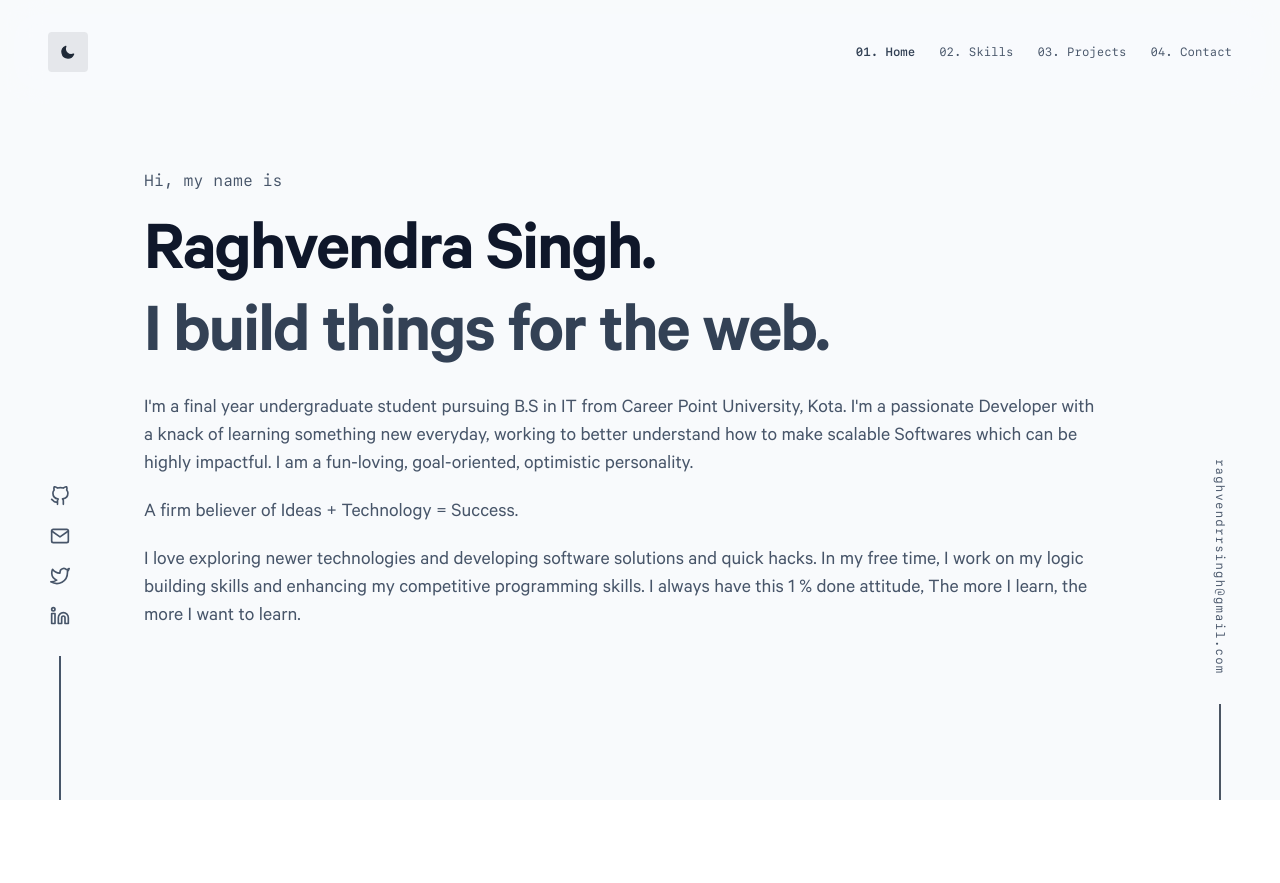
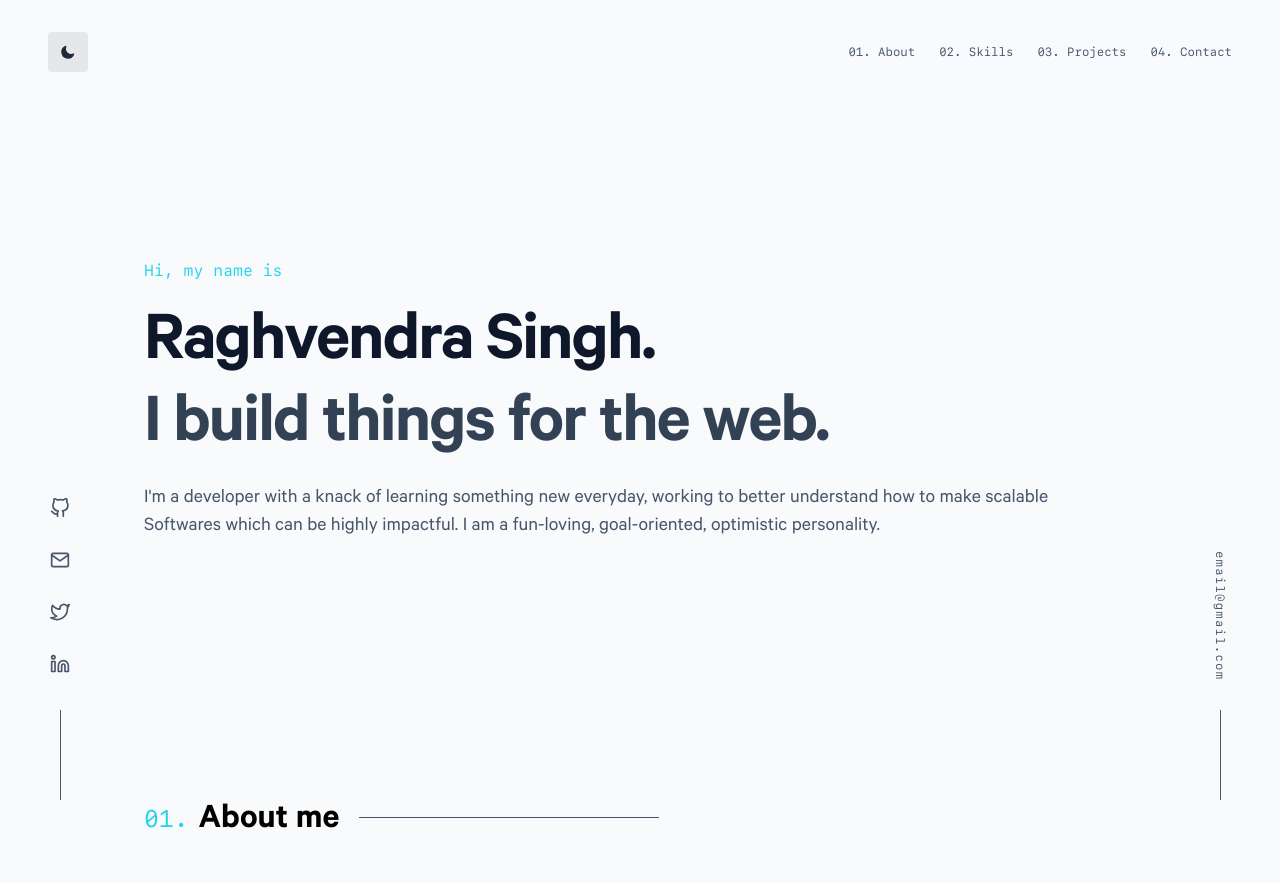
Before and after one commit to rsinghcodes/portfolio, a Next.js app: page / in a window 1280 px wide. Shown: the top 883 px of the page. Before the commit the page ends 800 px from the top, so only its background shows below. Built offline with nearby package versions, Linux system fonts and the light colour scheme.

Commit message:
Added About and Footer section

```diff
--- a/components/Container.tsx
+++ b/components/Container.tsx
@@ -5,6 +5,7 @@ import Head from "./Head";
 import NavItem from "./NavItem";
 import Social from "./Social";
 import Email from "./Email";
+import Footer from "./Footer";
 
 const Container = ({ children }: { children: React.ReactNode }) => {
   const [mounted, setMounted] = useState(false);
@@ -14,7 +15,7 @@ const Container = ({ children }: { children: React.ReactNode }) => {
   useEffect(() => setMounted(true), []);
 
   return (
-    <div className="bg-slate-50 dark:bg-[#0B1120]">
+    <div className="flex flex-col min-h-screen bg-slate-50 dark:bg-[#0B1120]">
       <Head />
       <nav className="flex items-center justify-between w-full py-8 px-12 mx-auto my-0 text-gray-900 bg-slate-50 dark:bg-[#0B1120] sticky-nav bg-opacity-60">
         <a href="#skip" className="skip-nav">
@@ -53,20 +54,21 @@ const Container = ({ children }: { children: React.ReactNode }) => {
           )}
         </button>
         <div className="font-mono text-xs">
-          <NavItem href="/" text="01. Home" />
-          <NavItem href="/skills" text="02. Skills" />
-          <NavItem href="/projects" text="03. Projects" />
-          <NavItem href="/contact" text="04. Contact" />
+          <NavItem href="/#about" text="01. About" />
+          <NavItem href="/#skills" text="02. Skills" />
+          <NavItem href="/#projects" text="03. Projects" />
+          <NavItem href="/#contact" text="04. Contact" />
         </div>
       </nav>
       <Social />
-      <Email email="raghvendrrsingh@gmail.com" />
+      <Email email="email@gmail.com" />
       <main
         id="skip"
-        className="flex flex-col mx-auto w-full px-6 sm:px-24 lg:px-24 xl:px-4 max-w-5xl min-h-screen bg-slate-50 dark:bg-[#0B1120]"
+        className="flex flex-col mx-auto w-full px-6 md:px-[100px] xl:px-4 max-w-5xl min-h-screen bg-slate-50 dark:bg-[#0B1120]"
       >
         {children}
       </main>
+      <Footer />
     </div>
   );
 };
--- a/components/Email.tsx
+++ b/components/Email.tsx
@@ -3,9 +3,9 @@ import React from "react";
 const Email = ({ email }: { email: string }) => {
   return (
     <div className="w-10 fixed bottom-0 left-auto right-10 z-10 hidden md:block">
-      <div className="flex flex-col items-center relative after:block after:w-0.5 after:h-24 after:my-0 after:mx-auto after:bg-gray-600 dark:after:bg-slate-300">
+      <div className="flex flex-col items-center relative after:block after:w-[1px] after:h-[90px] after:my-0 after:mx-auto after:bg-gray-600 dark:after:bg-slate-300">
         <a
-          className="my-5 mx-auto p-2.5 font-mono text-xs leading-5 tracking-widest hover:-translate-y-1 focus:-translate-y-1 text-slate-600 dark:text-slate-300 dark:hover:text-cyan-300"
+          className="my-5 mx-auto p-2.5 font-mono text-xs leading-5 tracking-widest hover:-translate-y-1 focus:-translate-y-1 text-slate-600 dark:text-slate-300 hover:text-cyan-400 dark:hover:text-cyan-300"
           style={{ writingMode: "vertical-rl" }}
           href={`mailto:${email}`}
         >
--- /dev/null
+++ b/components/Footer.tsx
@@ -0,0 +1,40 @@
+import React from "react";
+import { FiGithub, FiLinkedin, FiMail, FiTwitter } from "react-icons/fi";
+
+const Footer = () => {
+  return (
+    <footer className="flex flex-col justify-center items-center h-auto min-h-[70px] px-4 pt-4 pb-6 text-center">
+      <div className="block md:hidden w-full max-w-[200px] mt-0 mb-2.5 mx-auto text-slate-600 dark:text-slate-300">
+        <ul className="flex items-center justify-between p-0 m-0 list-none">
+          <li>
+            <a href="https://github.com/" className="p-5">
+              <FiGithub size="20" />
+            </a>
+          </li>
+          <li>
+            <a href="mailto:" className="p-5">
+              <FiMail size="20" />
+            </a>
+          </li>
+          <li>
+            <a href="https://twitter.com/" className="p-5">
+              <FiTwitter size="20" />
+            </a>
+          </li>
+          <li>
+            <a href="https://linkedin.com/in/" className="p-5">
+              <FiLinkedin size="20" />
+            </a>
+          </li>
+        </ul>
+      </div>
+      <div className="text-slate-600 dark:text-slate-400 text-xs font-mono leading-4">
+        <a className="p-2.5" href="https://github.com/">
+          Designed &amp; Built by Raghvendra Singh
+        </a>
+      </div>
+    </footer>
+  );
+};
+
+export default Footer;
--- a/components/NavItem.tsx
+++ b/components/NavItem.tsx
@@ -12,9 +12,9 @@ function NavItem({ href, text }: { href: string; text: string }) {
       <a
         className={cn(
           isActive
-            ? "font-semibold text-slate-700 dark:text-cyan-300"
+            ? "font-semibold text-cyan-400 dark:text-cyan-300"
             : "font-normal text-slate-600 dark:text-slate-300",
-          "hidden md:inline-block p-1 sm:px-3 sm:py-2 last-of-type:pr-0 rounded-lg transition-all hover:text-cyan-700 dark:hover:text-cyan-300"
+          "hidden md:inline-block p-1 sm:px-3 sm:py-2 last-of-type:pr-0 rounded-lg transition-all hover:text-cyan-400 dark:hover:text-cyan-300"
         )}
       >
         <span className="capsize">{text}</span>
--- a/components/Social.tsx
+++ b/components/Social.tsx
@@ -4,24 +4,24 @@ import { FiGithub, FiLinkedin, FiMail, FiTwitter } from "react-icons/fi";
 const Social = () => {
   return (
     <div className="w-10 fixed bottom-0 left-10 right-auto z-10 text-slate-600 dark:text-slate-300 hidden md:block">
-      <ul className="flex flex-col items-center m-0 p-0 list-none after:block after:w-0.5 after:h-36 after:my-0 after:mx-auto after:bg-slate-600 dark:after:bg-slate-300">
-        <li className="p-2.5 hover:-translate-y-1 focus:-translate-y-1 dark:hover:text-cyan-300">
-          <a href="https://github.com/rsinghcodes">
+      <ul className="flex flex-col items-center m-0 p-0 list-none after:block after:w-[1px] after:h-[90px] after:my-0 after:mx-auto after:bg-slate-600 dark:after:bg-slate-300">
+        <li className="px-2.5 py-4 hover:-translate-y-1 focus:-translate-y-1 hover:text-cyan-400 dark:hover:text-cyan-300">
+          <a href="https://github.com/">
             <FiGithub size="20" />
           </a>
         </li>
-        <li className="p-2.5 hover:-translate-y-1 focus:-translate-y-1 dark:hover:text-cyan-300">
-          <a href="mailto:raghvendrrsingh@gmail.com">
+        <li className="px-2.5 py-4 hover:-translate-y-1 focus:-translate-y-1 hover:text-cyan-400 dark:hover:text-cyan-300">
+          <a href="mailto:">
             <FiMail size="20" />
           </a>
         </li>
-        <li className="p-2.5 hover:-translate-y-1 focus:-translate-y-1 dark:hover:text-cyan-300">
-          <a href="https://github.com/rsinghcodes">
+        <li className="px-2.5 py-4 hover:-translate-y-1 focus:-translate-y-1 hover:text-cyan-400 dark:hover:text-cyan-300">
+          <a href="https://twitter.com/">
             <FiTwitter size="20" />
           </a>
         </li>
-        <li className="mb-5 p-2.5 hover:-translate-y-1 focus:-translate-y-1 dark:hover:text-cyan-300">
-          <a href="https://github.com/rsinghcodes">
+        <li className="px-2.5 py-4 mb-5 hover:-translate-y-1 focus:-translate-y-1 hover:text-cyan-400 dark:hover:text-cyan-300">
+          <a href="https://linkedin.com/in/">
             <FiLinkedin size="20" />
           </a>
         </li>
--- a/pages/index.tsx
+++ b/pages/index.tsx
@@ -6,21 +6,45 @@ const Home: NextPage = () => {
     <Container>
       <section className="flex justify-center items-center min-h-screen">
         <div className="flex flex-col pr-8">
-          <h2 className="font-mono text-slate-600 dark:text-cyan-300 mb-7">
+          <h2 className="font-mono text-cyan-400 dark:text-cyan-300 mb-7">
             Hi, my name is
           </h2>
-          <h1 className="font-bold text-4xl sm:text-5xl md:text-7xl tracking-tight text-slate-900 dark:text-white">
+          <h1 className="font-bold text-4xl md:text-7xl tracking-tight text-slate-900 dark:text-white">
             Raghvendra Singh.
           </h1>
           <h1 className="font-bold text-4xl md:text-7xl tracking-tight mt-2.5 text-slate-700 dark:text-slate-300">
             I build things for the web.
           </h1>
           <p className="text-lg md:text-xl text-slate-600 dark:text-slate-400 mt-5">
-            I'm a final year undergraduate student pursuing B.S in IT from
-            Career Point University, Kota. I'm a passionate Developer with a
-            knack of learning something new everyday, working to better
-            understand how to make scalable Softwares which can be highly
-            impactful. I am a fun-loving, goal-oriented, optimistic personality.
+            I&apos;m a developer with a knack of learning something new
+            everyday, working to better understand how to make scalable
+            Softwares which can be highly impactful. I am a fun-loving,
+            goal-oriented, optimistic personality.
+          </p>
+        </div>
+      </section>
+      <section id="about" className="flex flex-col min-h-screen">
+        <h2 className="flex items-center relative mx-0 mb-10 w-full text-4xl font-semibold leading-tight whitespace-nowrap before:relative before:bottom-1 before:content-['01.'] before:mr-2.5 before:text-cyan-400 before:font-mono before:text-2xl before:font-normal after:block after:relative after:-top-[5px] after:w-full after:md:w-[200px] after:xl:w-[300px] after:h-[1px] after:m-[10px] after:sm:ml-5 after:bg-slate-600">
+          About me
+        </h2>
+        <div className="relative overflow-hidden shadow-xl flex bg-slate-50 dark:bg-slate-800 sm:rounded-xl dark:bg-slate-900/70 dark:backdrop-blur ring-1 ring-inset ring-slate-500/30 dark:ring-white/10">
+          <div className="relative w-full flex flex-col">
+            <div className="flex-none border-b border-slate-500/30">
+              <div className="flex items-center h-8 space-x-1.5 px-3">
+                <div className="w-2.5 h-2.5 bg-red-500 rounded-full" />
+                <div className="w-2.5 h-2.5 bg-yellow-500 rounded-full" />
+                <div className="w-2.5 h-2.5 bg-green-500 rounded-full" />
+              </div>
+            </div>
+            <div className="relative min-h-0 flex-auto flex flex-col">
+              <div className="flex-auto relative block text-slate-50 p-5 overflow-auto">
+                <p className="text-lg md:text-xl text-slate-600 dark:text-slate-400 mt-5">
+                  I&apos;m a final year undergraduate student pursuing B.S in IT
+                  from Career Point University, Kota. I&apos;m a passionate
+                  Developer with a knack of learning something new everyday,
+                  working to better understand how to make scalable Softwares
+                  which can be highly impactful. I am a fun-loving,
+                  goal-oriented, optimistic personality.
                 </p>
                 <p className="text-lg md:text-xl text-slate-600 dark:text-slate-400 mt-5">
                   A firm believer of Ideas + Technology = Success.
@@ -28,10 +52,13 @@ const Home: NextPage = () => {
                 <p className="text-lg md:text-xl text-slate-600 dark:text-slate-400 mt-5">
                   I love exploring newer technologies and developing software
                   solutions and quick hacks. In my free time, I work on my logic
-            building skills and enhancing my competitive programming skills. I
-            always have this 1 % done attitude, The more I learn, the more I
-            want to learn.
+                  building skills and enhancing my competitive programming
+                  skills. I always have this 1 % done attitude, The more I
+                  learn, the more I want to learn.
                 </p>
+              </div>
+            </div>
+          </div>
         </div>
       </section>
     </Container>
--- a/styles/globals.css
+++ b/styles/globals.css
@@ -92,10 +92,30 @@
     url("/fonts/SFMono/SFMono-SemiboldItalic.woff2") format("woff2");
 }
 
-#__next {
-  display: flex;
-  flex-direction: column;
-  min-height: 100vh;
+::selection {
+  background-color: #22d3ee;
+  color: #fff;
+}
+
+html {
+  box-sizing: border-box;
+  width: 100%;
+  scroll-behavior: smooth;
+}
+
+/* Scrollbar Styles */
+html {
+  scrollbar-width: thin;
+  scrollbar-color: #94a3b8;
+}
+body::-webkit-scrollbar {
+  width: 8px;
+}
+
+body::-webkit-scrollbar-thumb {
+  background-color: #94a3b8;
+  border: 3px solid #94a3b8;
+  border-radius: 10px;
 }
 
 .sticky-nav {
```
Lines whose indentation alone changed are shown as unchanged.
